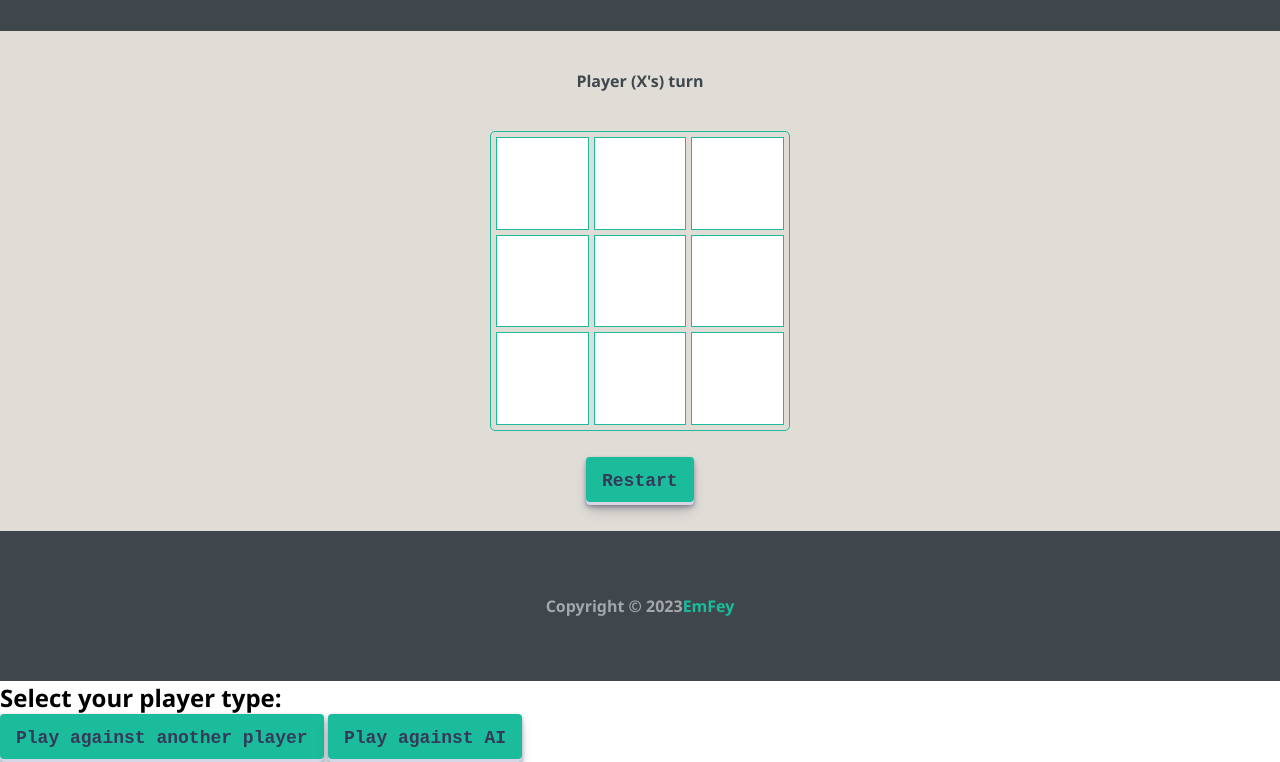
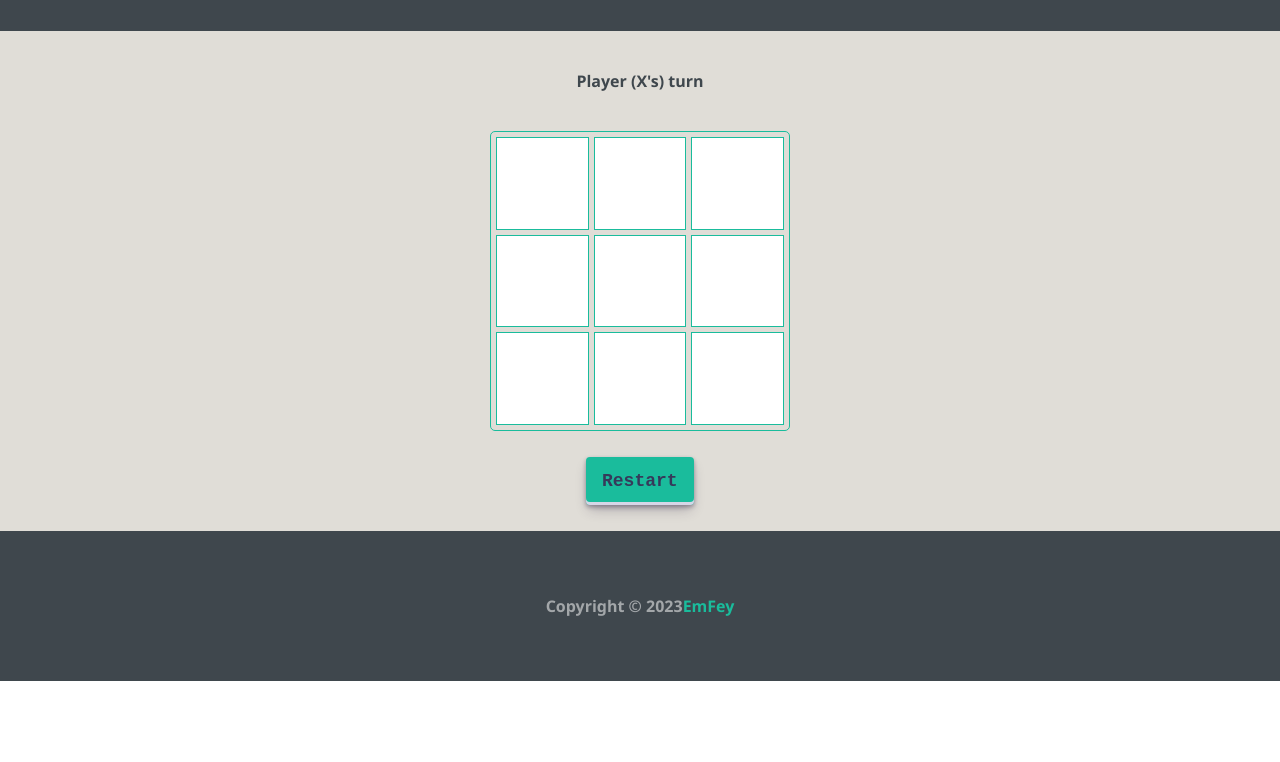
Before and after one commit to EmFey/TicTacToe, a plain HTML site: page index.html in a window 1280 px wide. Shown: the part 119-881 px from the top of the page. After the commit the page ends 800 px from the top, so only its background shows below. Drawn offline with Linux system fonts and the light colour scheme.

Commit message:
Added styling to hide player selection

```diff
--- a/style.css
+++ b/style.css
@@ -116,3 +116,18 @@ a {
     text-decoration: none;
     color: #1abc9c;
 }
+
+.player-selection {
+    position: fixed;
+    z-index: 1;
+    top: 50%;
+    left: 50%;
+    width: 300px;
+    padding: var(--main-padding);
+    border-radius: 10px;
+    background-color: #dadada;
+    text-align: center;
+    transform: translate(-50%, -50%) scale(0);
+    transition: 0.2s ease-in-out;
+    box-shadow: var(--shadow);
+}
```
